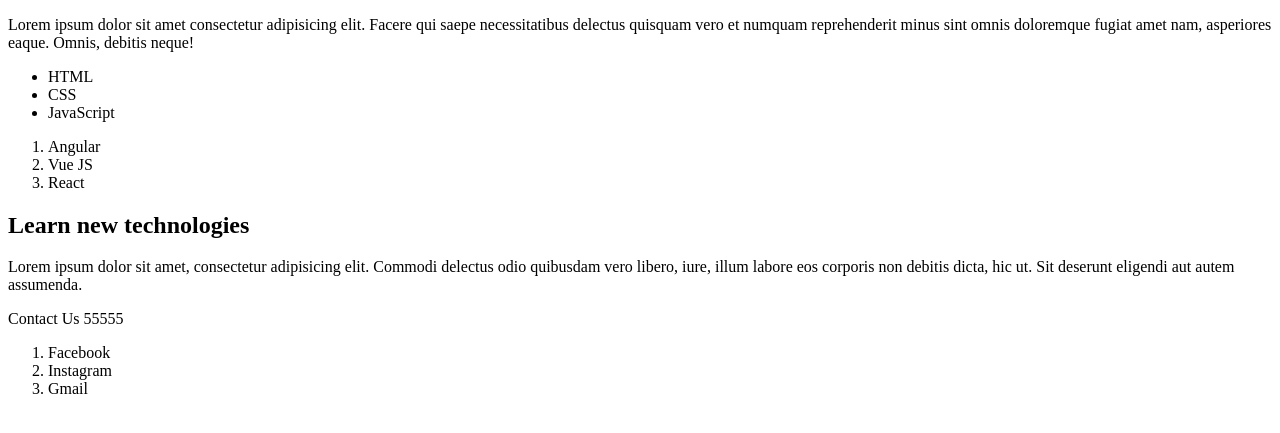
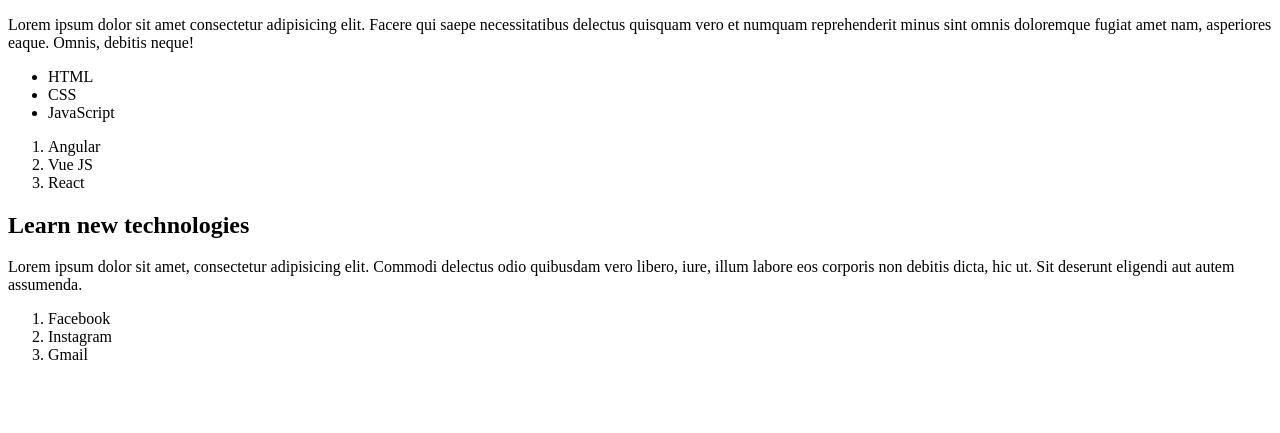
Before and after one commit to TemoB7/exercise-2, a plain HTML site: page index.html in a window 1280 px wide. Shown: the part 105-538 px from the top of the page. Drawn offline with Linux system fonts and the light colour scheme.

Commit message:
change prettier

```diff
--- a/index.html
+++ b/index.html
@@ -32,7 +32,6 @@
         delectus odio quibusdam vero libero, iure, illum labore eos corporis non
         debitis dicta, hic ut. Sit deserunt eligendi aut autem assumenda.
       </p>
-      <span>Contact Us 55555</span>
       <ol>
         <li>Facebook</li>
         <li>Instagram</li>
```
